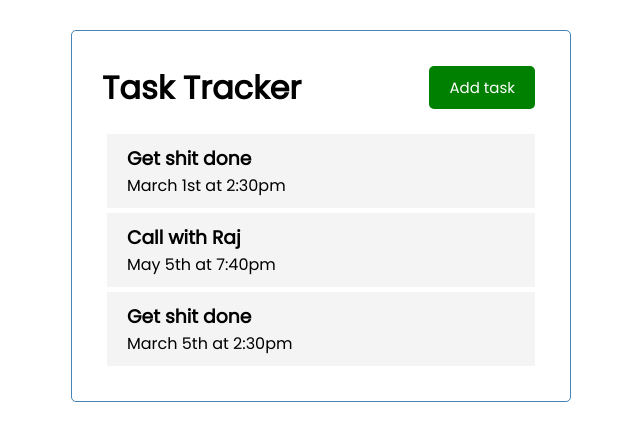
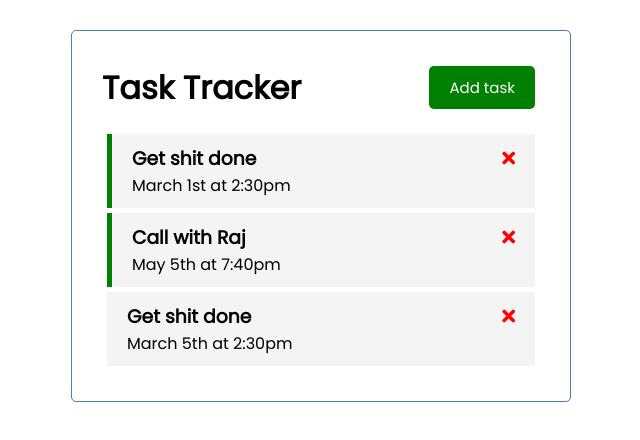
Before and after one commit to NunoGaioPereira/vue-task-manager, a Vue app: page / in a window 1280 px wide. Shown: the top 440 px of the page, without its empty margins (319-959 px from the left). Built offline with nearby package versions, Linux system fonts and the light colour scheme.

Commit message:
Create Task deletion

```diff
--- a/public/index.html
+++ b/public/index.html
@@ -5,6 +5,7 @@
     <meta http-equiv="X-UA-Compatible" content="IE=edge">
     <meta name="viewport" content="width=device-width,initial-scale=1.0">
     <link rel="icon" href="<%= BASE_URL %>favicon.ico">
+    <link rel="stylesheet" href="https://cdnjs.cloudflare.com/ajax/libs/font-awesome/5.15.3/css/all.min.css" referrerpolicy="no-referrer" />
     <title><%= htmlWebpackPlugin.options.title %></title>
   </head>
   <body>
--- a/src/App.vue
+++ b/src/App.vue
@@ -1,7 +1,7 @@
 <template>
   <div class="container">
     <Header title="Task Tracker"/>
-    <Tasks :tasks="tasks"/>
+    <Tasks @delete-task="deleteTask" :tasks="tasks"/>
   </div>
 </template>
 
@@ -18,6 +18,13 @@
   data() {
     return {
       tasks: []
+    }
+  },
+  methods: {
+    deleteTask(id) {
+      if(confirm('Are you sure?')) {
+        this.tasks = this.tasks.filter((task) => task.id !== id);
+      }
     }
   },
   created() {
--- a/src/components/Task.vue
+++ b/src/components/Task.vue
@@ -1,6 +1,9 @@
 <template>
-    <div class="task">
-        <h3>{{ task.text }}</h3>
+    <div :class="[task.reminder ? 'reminder' : '', 'task']">
+        <h3>
+            {{ task.text }}
+            <i @click="onDelete" class="fas fa-times"></i>
+        </h3>
         <p>{{ task.day }}</p>
     </div>
 </template>
@@ -10,6 +13,11 @@
         name: 'Task',
         props: {
             task: Object
+        },
+        methods: {
+            onDelete(id) {
+                this.$emit('delete-task', id);
+            }
         }
     }
 </script>
--- a/src/components/Tasks.vue
+++ b/src/components/Tasks.vue
@@ -1,6 +1,6 @@
 <template>
     <div :key="task.id" v-for="task in tasks">
-        <Task :task="task"/>
+        <Task @delete-task="$emit('delete-task', task.id)" :task="task"/>
     </div>
 </template>
 
@@ -14,5 +14,6 @@
         props: {
             tasks: Array,
         },
+        emits: ['delete-task'],
     }
 </script>
```
Also changed, not shown: 1 other file (tests, documents, lock files or other folders).
